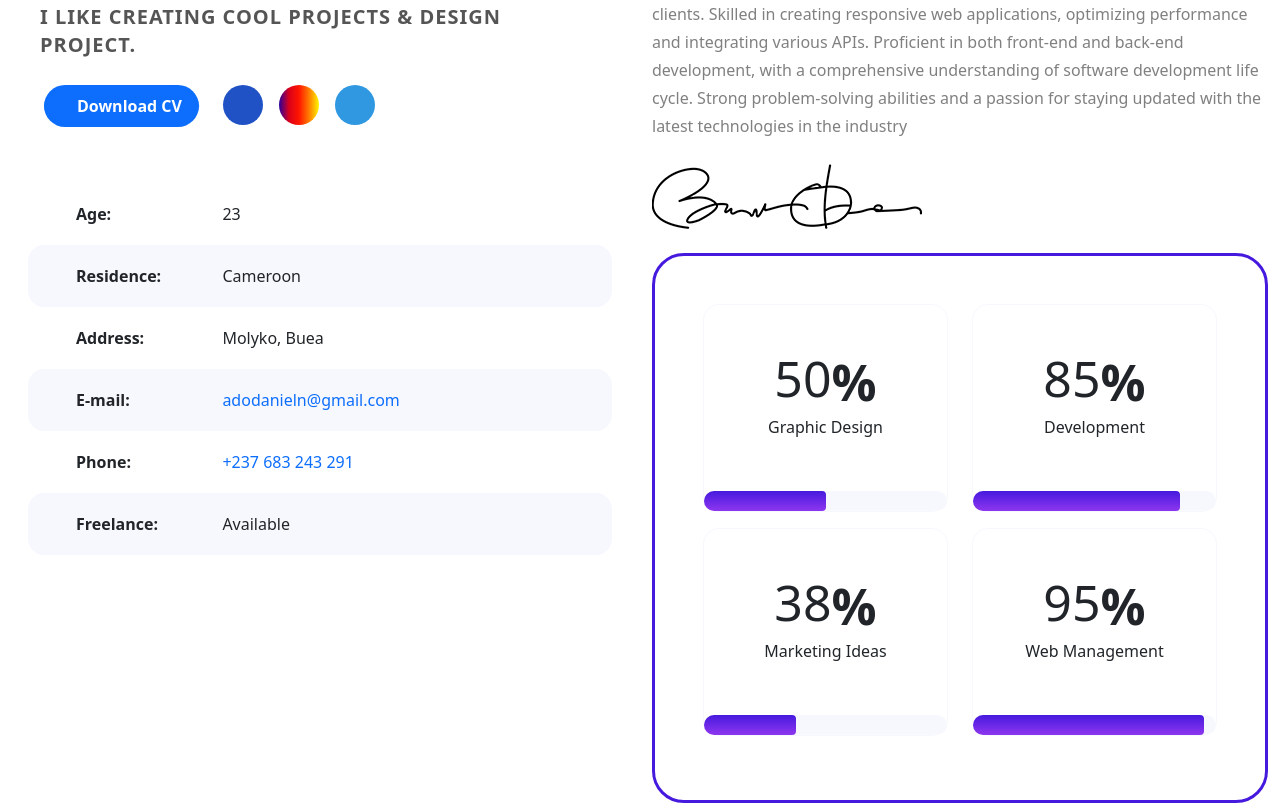
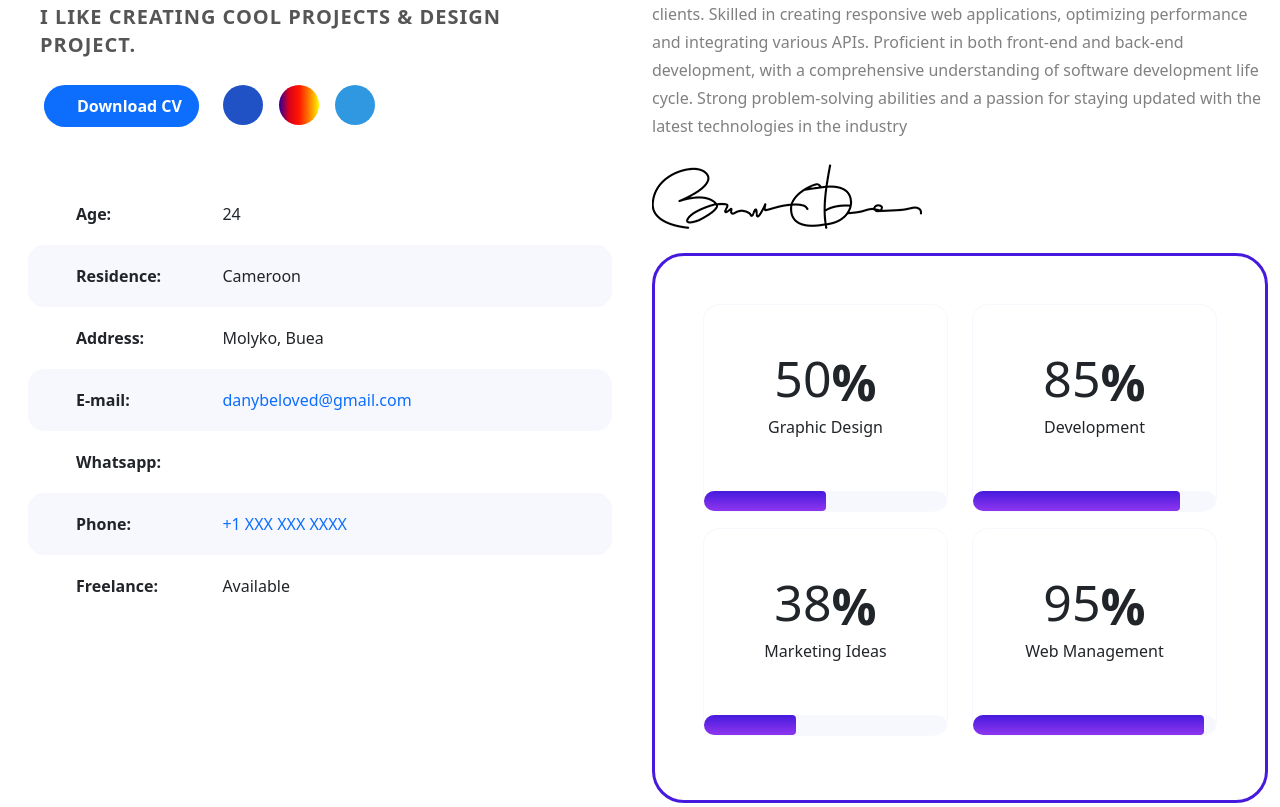
Before and after one commit to acetennyson/myPortfolio, a PHP site: page /w3/ in a window 1280 px wide. Shown: the part 830-1637 px from the top of the page. Run offline with PHP 8.4, Linux system fonts and the light colour scheme.

Commit message:
Update index.php

```diff
--- a/t2side/index.php
+++ b/t2side/index.php
@@ -78,11 +78,12 @@
 
                     <div class="my-5">
                         <ul class="my-3 detail nopadd">
-                            <li class="px-5 py-3 rounded rounded-4 d-block"><h6 class="h6">Age:<span><?php echo date("Y")-2001;?></span></h6></li>
+                            <li class="px-5 py-3 rounded rounded-4 d-block"><h6 class="h6">Age:<span><?php echo date("Y")-2000;?></span></h6></li>
                             <li class="px-5 py-3 rounded rounded-4 d-block"><h6 class="h6">Residence:<span>Cameroon</span></h6></li>
                             <li class="px-5 py-3 rounded rounded-4 d-block"><h6 class="h6">Address:<span>Molyko, Buea</span></h6></li>
-                            <li class="px-5 py-3 rounded rounded-4 d-block"><h6 class="h6">E-mail:<span><a href="mailto:adodanieln@gmail.com" class="d-inline text-decoration-none ">adodanieln@gmail.com</a></span></h6></li>
-                            <li class="px-5 py-3 rounded rounded-4 d-block"><h6 class="h6">Phone:<span><a href="tel:+237683243291" class="d-inline text-decoration-none ">+237 683 243 291</a></span></h6></li>
+                            <li class="px-5 py-3 rounded rounded-4 d-block"><h6 class="h6">E-mail:<span><a href="mailto:danybeloved@gmail.com" class="d-inline text-decoration-none ">danybeloved@gmail.com</a></span></h6></li>
+                            <li class="px-5 py-3 rounded rounded-4 d-block"><h6 class="h6">Whatsapp:<span><a href="https://wa.me/237683243291" class="d-inline text-decoration-none "> <span class="text-success fs-5"> <i class="fa fa-brand fa-whatsapp"></i> </span> </a></span></h6></li>
+                            <li class="px-5 py-3 rounded rounded-4 d-block"><h6 class="h6">Phone:<span><a href="tel:+100000000" class="d-inline text-decoration-none ">+1 XXX XXX XXXX</a></span></h6></li>
                             <li class="px-5 py-3 rounded rounded-4 d-block"><h6 class="h6">Freelance:<span>Available</span></h6></li>
                         </ul>
                     </div>
@@ -807,7 +808,7 @@ life cycle. Strong problem-solving abilities and a passion for staying updated w
                                     <div class="flex-grow-1 flex">
                                         <div class="my-3 my-md-1 my-lg-4 text-center">
                                             <h6 class="h6 fs-5 fw-bold">Email Address</h6>
-                                            <a class="magic-hover translate3d" href="mailto:adodanieln@gmail.com">adodanieln@gmail.com</a>
+                                            <a class="magic-hover translate3d" href="mailto:danybeloved@gmail.com">danybeloved@gmail.com</a>
                                         </div>
                                     </div>
                                 </div>
@@ -821,7 +822,7 @@ life cycle. Strong problem-solving abilities and a passion for staying updated w
                                     <div class="flex-grow-1 flex">
                                         <div class="my-3 my-md-1 my-lg-4 text-center">
                                             <h6 class="h6 fs-5 fw-bold">Phone No</h6>
-                                            <a class="magic-hover translate3d text-decoration-none" href="tel:+237683243291">+237 6 83 24 32 91</a>
+                                            <a class="magic-hover translate3d text-decoration-none" href="tel:+10000000">+1 X XX XX XX XX</a>
                                         </div>
                                     </div>
                                 </div>
```
